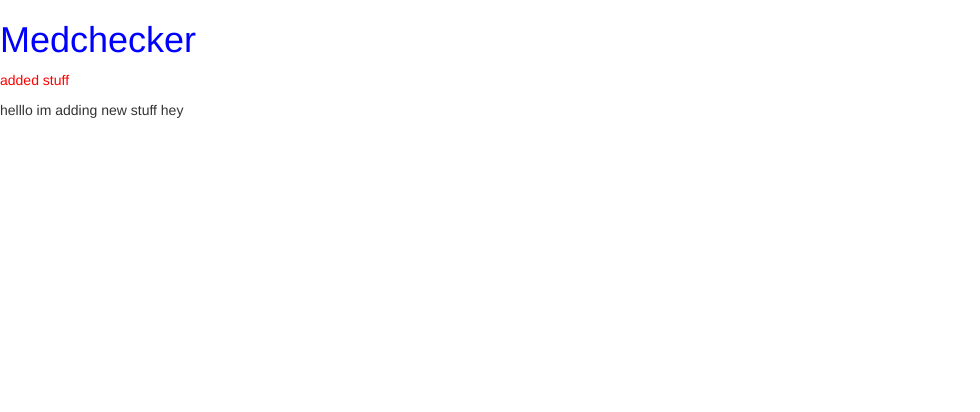
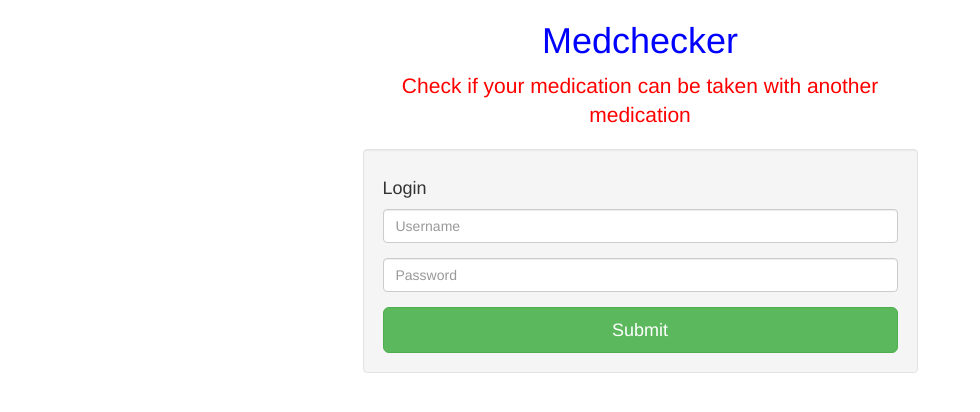
Before and after one commit to ncabelin/medchecker, a Flask app: page / in a window 1280 px wide. Shown: the top 412 px of the page, without its empty margins (0-980 px from the left). Run offline with Flask 2, Linux system fonts and the light colour scheme; some libraries are stand-ins or nearby versions.

Commit message:
replace with login form

```diff
--- a/templates/home.html
+++ b/templates/home.html
@@ -1,8 +1,35 @@
 {% extends 'base.html' %}
 {% block content %}
-<h1>Medchecker</h1>
-<p>added stuff</p>
-helllo im adding
-new stuff
-hey
+<section id="navigation">
+</section>
+<section id="hero">
+	<article>
+		<div class="container">
+			<div class="row">
+				<div class="col-md-12">
+				</div>
+			</div>
+			<div class="row">
+				<div class="col-md-6 col-md-offset-3">
+					<h1 class="text-center">Medchecker</h1>
+					<p class="lead text-center">Check if your medication can be taken with another medication</p>
+					<div class="well">
+						<h4>Login</h4>
+						<form class="form">
+							<div class="form-group">
+								<label for="username" class="sr-only">Username</label>
+								<input type="text" class="form-control" placeholder="Username">
+							</div>
+							<div class="form-group">
+								<label for="password" class="sr-only">Password</label>
+								<input type="password" class="form-control" placeholder="Password">
+							</div>
+							<a class="btn btn-success btn-lg btn-block">Submit</a>
+						</form>
+					</div>
+				</div>
+			</div>
+		</div>
+	</article>
+</section>
 {% endblock %}
```
